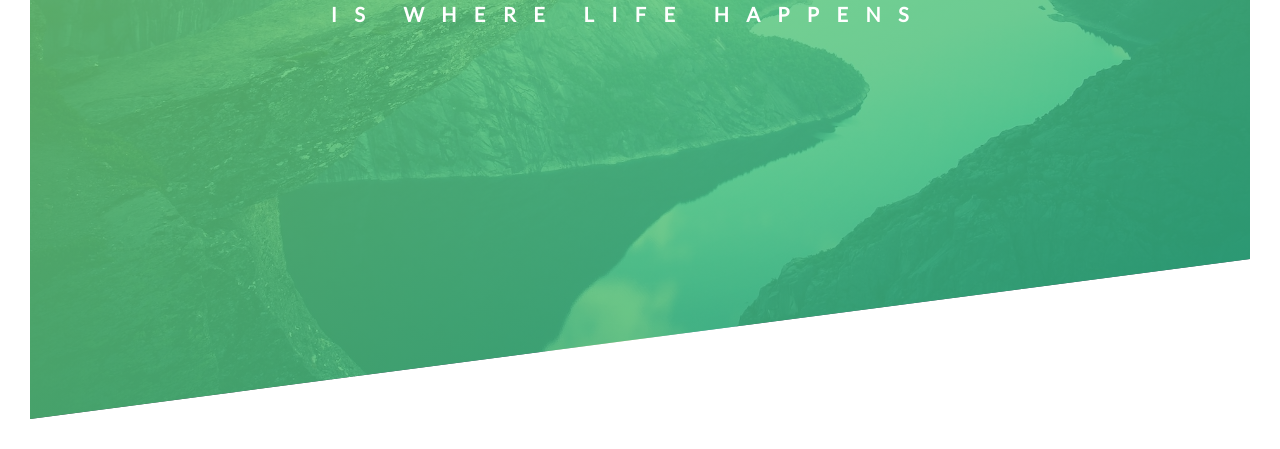
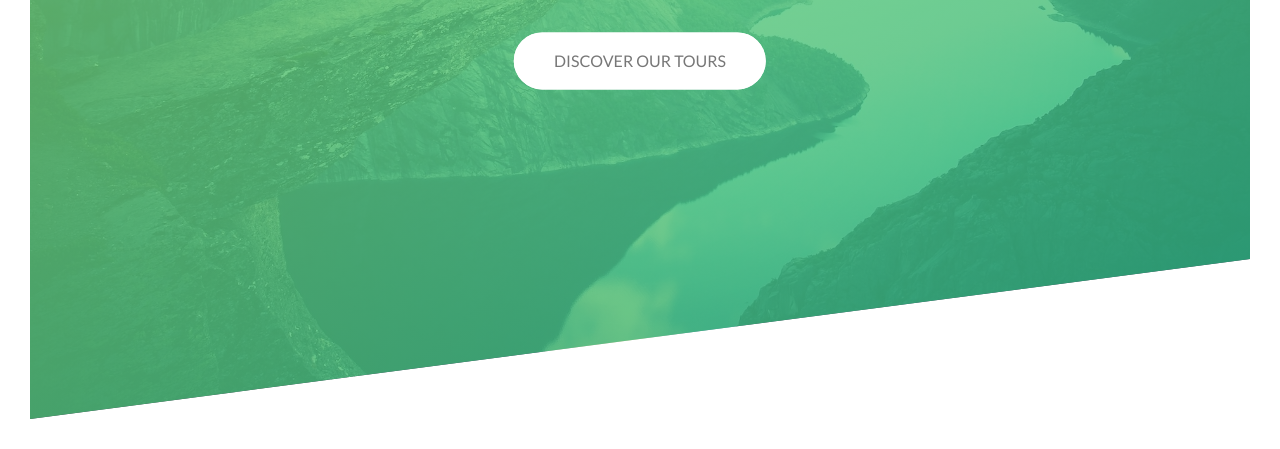
Before and after one commit to LinaMierke/sass, a plain HTML site: page index.html in a window 1280 px wide. Shown: the part 371-820 px from the top of the page. Drawn offline with Linux system fonts and the light colour scheme.

Commit message:
button animation

```diff
--- a/index.html
+++ b/index.html
@@ -19,6 +19,7 @@
        <span class="heading-primary-main">Outdoors</span>
        <span class="heading-primary-sub"> is where life happens</span>
    </h1>
+   <a href= # class='btn btn-white btn-animated'> Discover our tours</a>
 
        </div>
 
--- a/style.css
+++ b/style.css
@@ -50,11 +50,13 @@ body{
     top:40%;
     left: 50%;
     transform: translate(-50%, -50%);
+    text-align: center;
 }
 .heading-primary {
     color: #fff;
     text-transform: uppercase;
     backface-visibility: hidden;
+    margin-bottom: 60px;
 
 }
 
@@ -117,3 +119,66 @@ body{
         transform: translate(0);
     }
 }
+@keyframes moveInBottom {
+
+    0% {
+        opacity: 0;
+        transform: translateY(30px);
+    }
+    100%{
+        opacity: 1;
+        transform: translate(0);
+    }
+}
+.btn:link,
+.btn:visited {
+    text-transform: uppercase;
+    text-decoration: none;
+    padding: 15px 40px;
+    display: inline-block;
+    border-radius: 100px;
+    transition: all .2s;
+    position:relative;
+
+
+}
+.btn:hover{
+   transform: translateY(-3px);
+   box-shadow: 0 10px 20px rgba(0, 0, 0, .2);
+}
+.btn:active{
+    transform: translateY(-1px);
+    box-shadow: 0 5px 10px rgba(0, 0, 0, .2);
+
+}
+.btn-white {
+    background-color: #fff;
+    color: #777;
+}
+
+.btn::after {
+    content: "";
+    display: inline-block;
+    height: 100%;
+    width: 100%;
+    border-radius: 100px;
+    position: absolute;
+    top: 0;
+    left: 0;
+    z-index: -1;
+    transition: all .4s;
+
+}
+.btn-white::after {
+    background-color: #fff;
+
+}
+.btn:hover::after {
+    transform: scaleX(1.4) scaleY(1.6);
+    opacity: 0;
+
+}
+.btn-animated {
+    animation: moveInBottom .5s ease-out .75s;
+    animation-fill-mode: backwards;
+}
```
